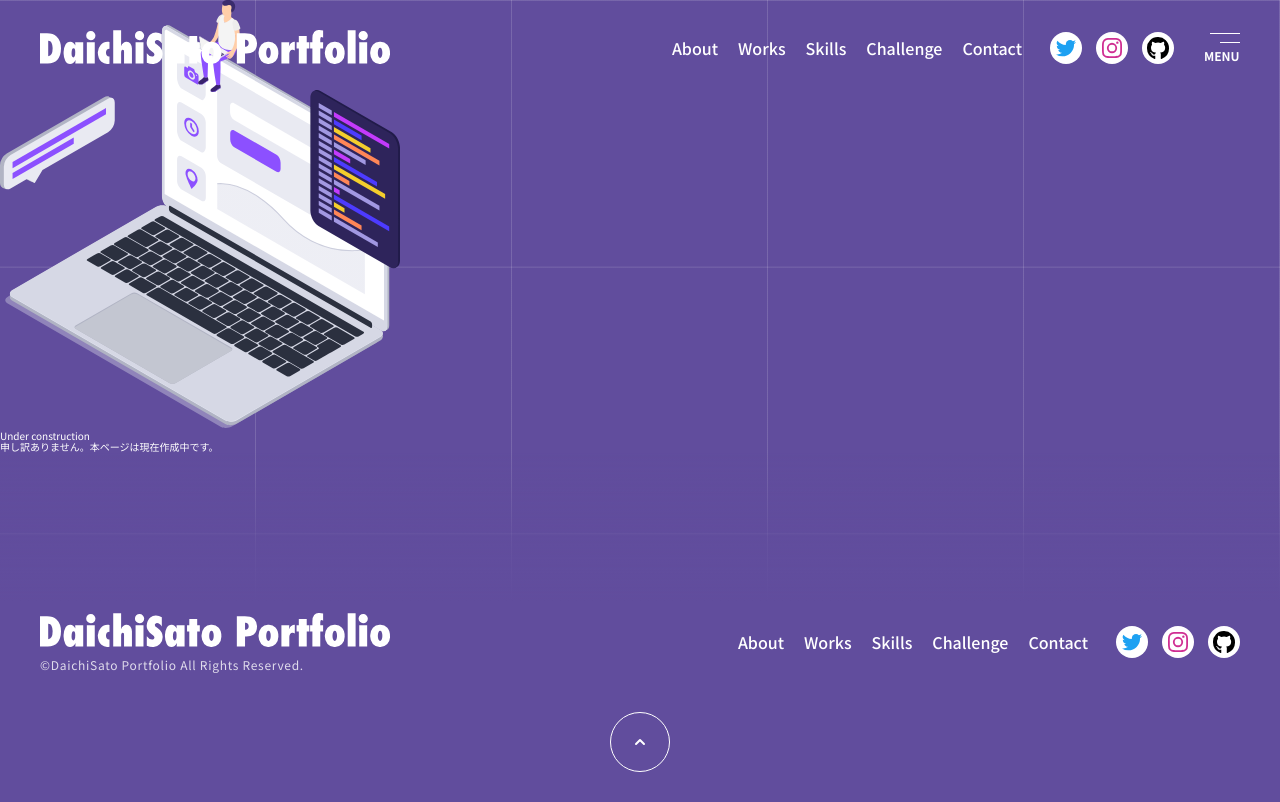
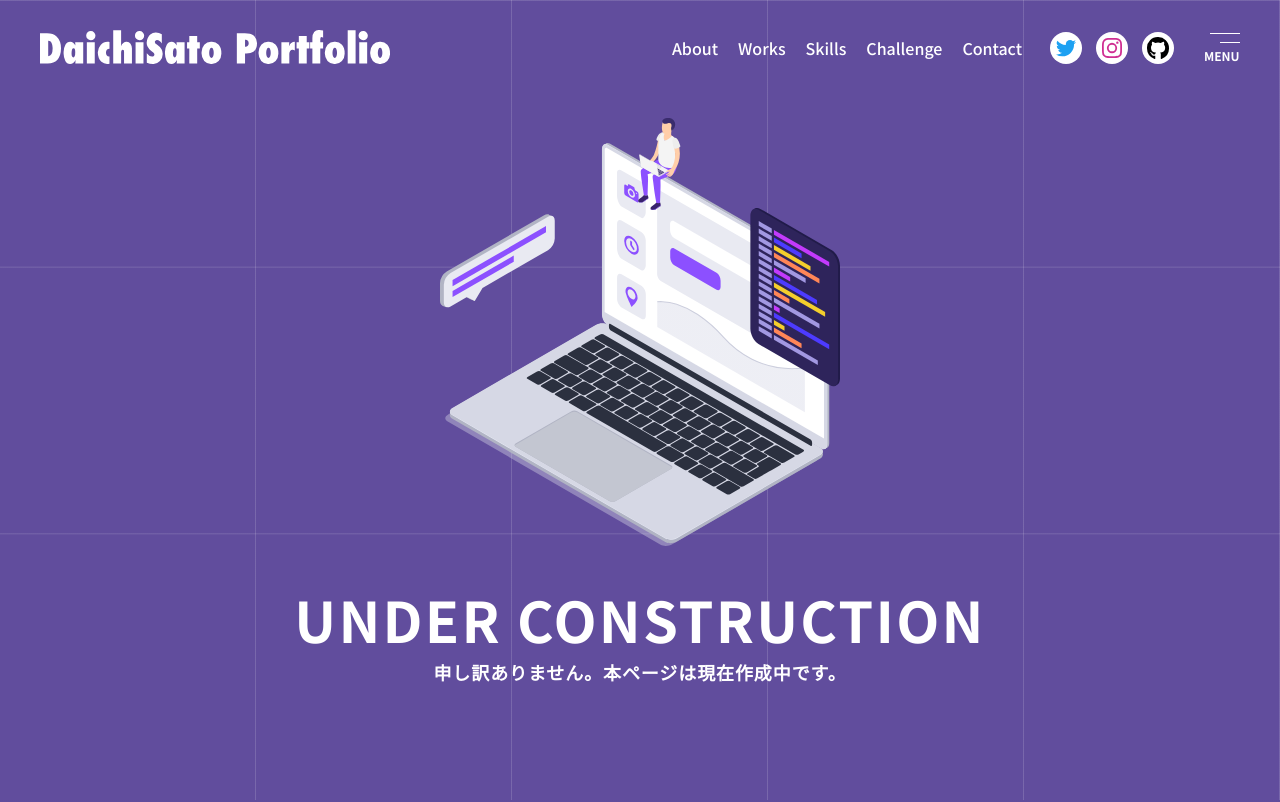
Before and after one commit to daichi-sato-design/portfolio, a Next.js app: page /about in a window 1280 px wide. Shown: the top 802 px of the page. Built offline with nearby package versions, Linux system fonts and the light colour scheme.

Commit message:
ucのスタイル生成

```diff
--- a/styles/module/_module.scss
+++ b/styles/module/_module.scss
@@ -136,3 +136,70 @@
     }
   }
 }
+
+// Under construction
+.uc{
+  width: 100%;
+  &__wrap{
+    width: 100%;
+    max-width: 1200px;
+    height: 100vh;
+    margin: 0 auto;
+    display: flex;
+    flex-direction: column;
+    justify-content: center;
+    align-items: center;
+    padding: 100px 80px;
+    @include mixin.mq-down(tb){
+      padding:  100px 40px;
+      height: auto;
+    }
+    @include mixin.mq-down(sp){
+      padding:  100px 20px 50px;
+    }
+  }
+  &__img{
+    @include mixin.mq-down(tb){
+      width: 60%;
+      margin: 0 auto;
+    }
+  }
+  &__detail{
+    text-align: center;
+    margin-top: 40px;
+    &__ttl{
+      text-transform: uppercase;
+      font-size: 5.6rem;
+      font-weight: 700;
+      letter-spacing: .04em;
+      @include mixin.mq-down(lt){
+        font-size: 5.4vw;
+      }
+      @include mixin.mq-down(tb){
+        font-size: 6.4vw;
+      }
+      @include mixin.mq-down(sp){
+        font-size: 7.2vw;
+      }
+    }
+    &__txt{
+      margin-top: 10px;
+      font-size: 1.8rem;
+      font-weight: 600;
+      letter-spacing: .05em;
+      @include mixin.mq-down(lt){
+        font-size: 1.8vw;
+      }
+      @include mixin.mq-down(tb){
+        font-size: 2.4vw;
+      }
+      @include mixin.mq-down(sp){
+        font-size: 3.5vw;
+      }
+    }
+  }
+
+}
+
+// l-page
+.l-page{}
```
